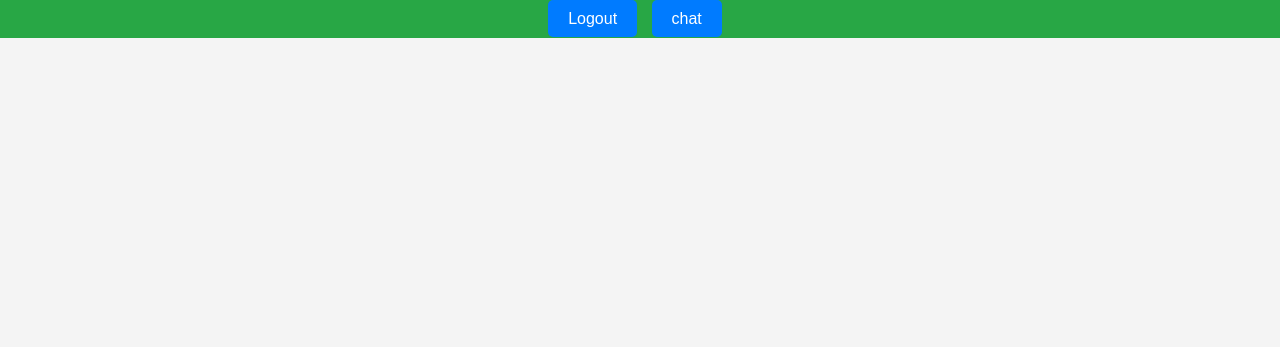
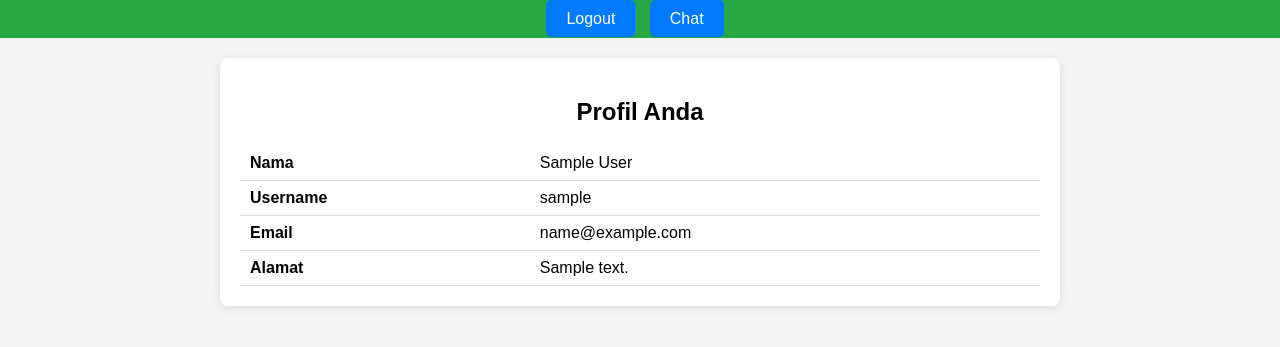
Before and after one commit to gladynes/tugas-nemo, a PHP site: page /userdas.php in a window 1280 px wide. Shown: the part 134-481 px from the top of the page. Run offline with PHP 8.4, Linux system fonts and the light colour scheme; the visitor is signed in with stand-in values (Sample User, id 1); tables that the repository leaves empty or names only in its code hold one stand-in row (values such as "Sample post").

Commit message:
dashboard user

```diff
--- a/userdas.php
+++ b/userdas.php
@@ -12,7 +12,7 @@ if (!isset($_SESSION['username'])) {
 $username = $_SESSION['username'];
 
 // Query untuk mengambil data pengguna berdasarkan username
-$sql = "SELECT username, role FROM data_user WHERE username = ?";
+$sql = "SELECT username, role, nama, alamat, email FROM data_user WHERE username = ?";
 $stmt = $conn->prepare($sql);
 $stmt->bind_param("s", $username);
 $stmt->execute();
@@ -23,12 +23,14 @@ if ($result->num_rows > 0) {
     $user = $result->fetch_assoc();
     $user_name = $user['username'];
     $user_role = $user['role'];
+    $user_nama = $user['nama'];
+    $user_alamat = $user['alamat'];
+    $user_email = $user['email'];
 } else {
     // Jika data tidak ditemukan, redirect ke login
     header("Location: login.php");
     exit;
 }
-
 ?>
 
 <!DOCTYPE html>
@@ -67,6 +69,26 @@ if ($result->num_rows > 0) {
         .menu a:hover {
             background-color: #0056b3;
         }
+        .profile {
+            max-width: 800px;
+            margin: 20px auto;
+            background: white;
+            padding: 20px;
+            border-radius: 8px;
+            box-shadow: 0 2px 10px rgba(0, 0, 0, 0.1);
+        }
+        .profile h2 {
+            text-align: center;
+        }
+        .profile table {
+            width: 100%;
+            border-collapse: collapse;
+        }
+        .profile table th, .profile table td {
+            text-align: left;
+            padding: 8px 10px;
+            border-bottom: 1px solid #ddd;
+        }
     </style>
 </head>
 <body>
@@ -80,7 +102,30 @@ if ($result->num_rows > 0) {
 <!-- Menu Navigasi -->
 <div class="menu">
     <a href="exit.php">Logout</a>
-    <a href="">chat</a>
+    <a href="chat.php">Chat</a>
+</div>
+
+<!-- Informasi Profil -->
+<div class="profile">
+    <h2>Profil Anda</h2>
+    <table>
+        <tr>
+            <th>Nama</th>
+            <td><?= htmlspecialchars($user_nama) ?></td>
+        </tr>
+        <tr>
+            <th>Username</th>
+            <td><?= htmlspecialchars($user_name) ?></td>
+        </tr>
+        <tr>
+            <th>Email</th>
+            <td><?= htmlspecialchars($user_email) ?></td>
+        </tr>
+        <tr>
+            <th>Alamat</th>
+            <td><?= htmlspecialchars($user_alamat) ?></td>
+        </tr>
+    </table>
 </div>
 
 </body>
```
